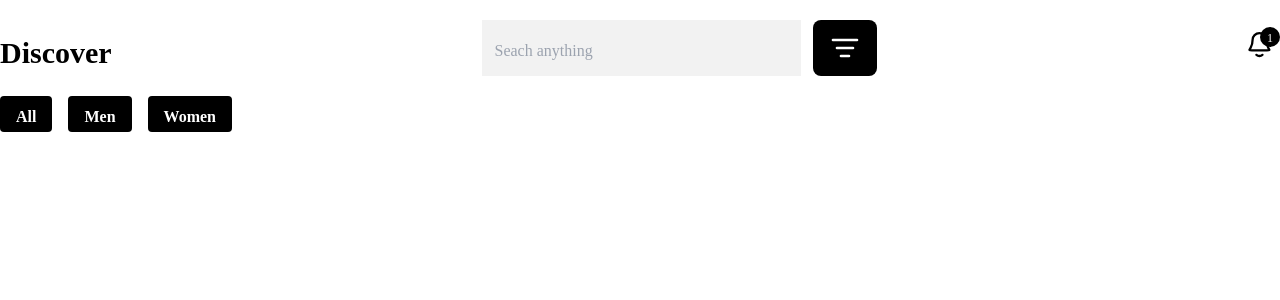
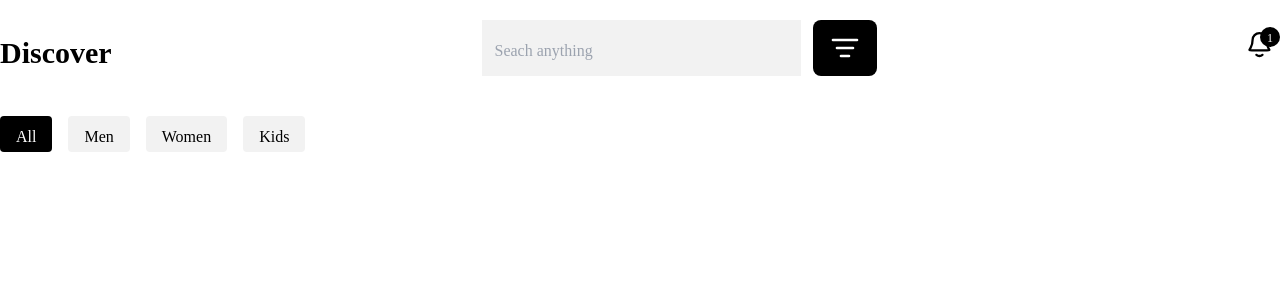
Before and after one commit to boyeoffice/istore, a Next.js app: page / in a window 1280 px wide. Shown: the top 300 px of the page. Built offline with nearby package versions, Linux system fonts and the light colour scheme.

Commit message:
chore: impelementing navpill

```diff
--- a/src/components/layouts/TheNavPill.tsx
+++ b/src/components/layouts/TheNavPill.tsx
@@ -4,17 +4,31 @@ export default function NavPill() {
   const [items, setItems] = useState([
     'All',
     'Men',
-    'Women'
-  ])
+    'Women',
+    'Kids'
+  ]);
+
+  const [indexItem, setIndex] = useState(0);
+
+  const handleButton = (e: any, index: number) => {
+    e.preventDefault();
+    setIndex(index);
+  }
+
   return (
     <>
-      <div className="w-full">
+      <div className="w-full lg:mt-5 mt-24">
         <div className="container mx-auto">
-          <div className="w-50 flex">
+          <div className="px-4 lg:px-0 flex w-full justify-between lg:justify-start">
             {
               items.map((item, index) => {
                 return (
-                  <button className="bg-black text-white rounded px-4 font-semibold py-1.5 mr-4 text-center" key={index}>{item}</button>
+                  <button
+                    className={`${index === indexItem ? 'bg-black text-white':'bg-[#F2F2F2]'} text-base rounded px-4 font-[400] py-1.5 mr-4 text-center`}
+                    key={index}
+                    onClick={(e) => handleButton(e, index)}>
+                      {item}
+                  </button>
                 )
               })
             }
```
